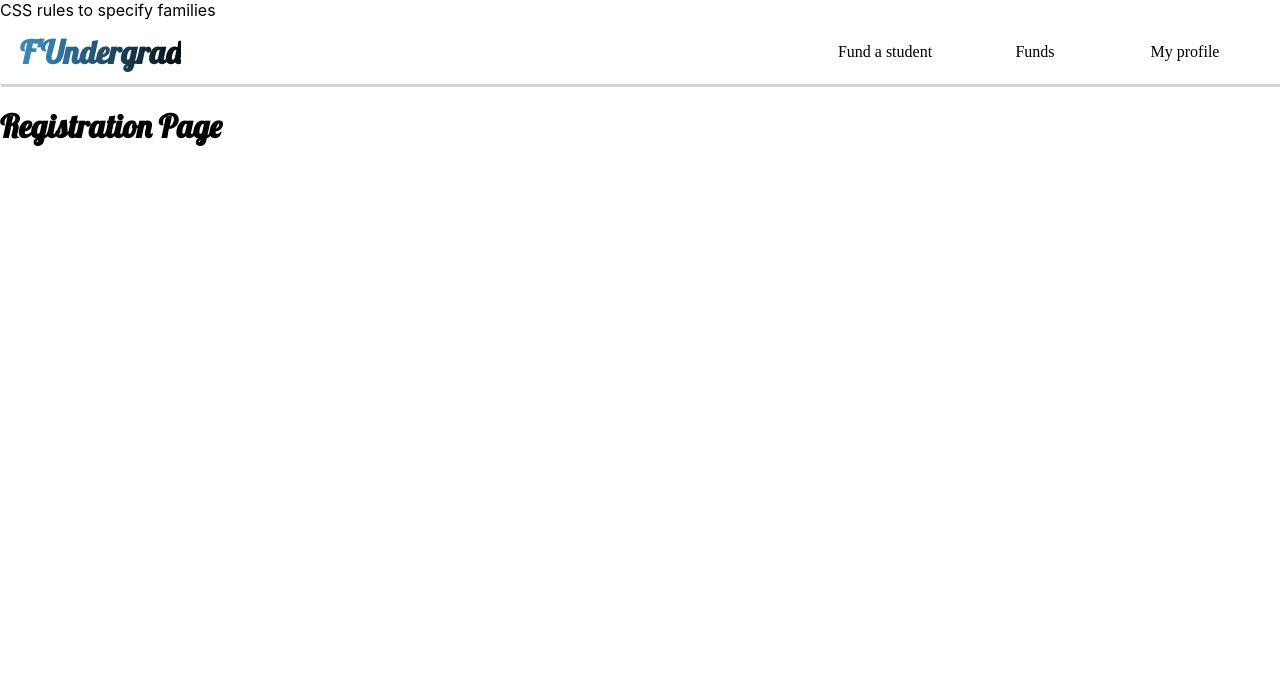
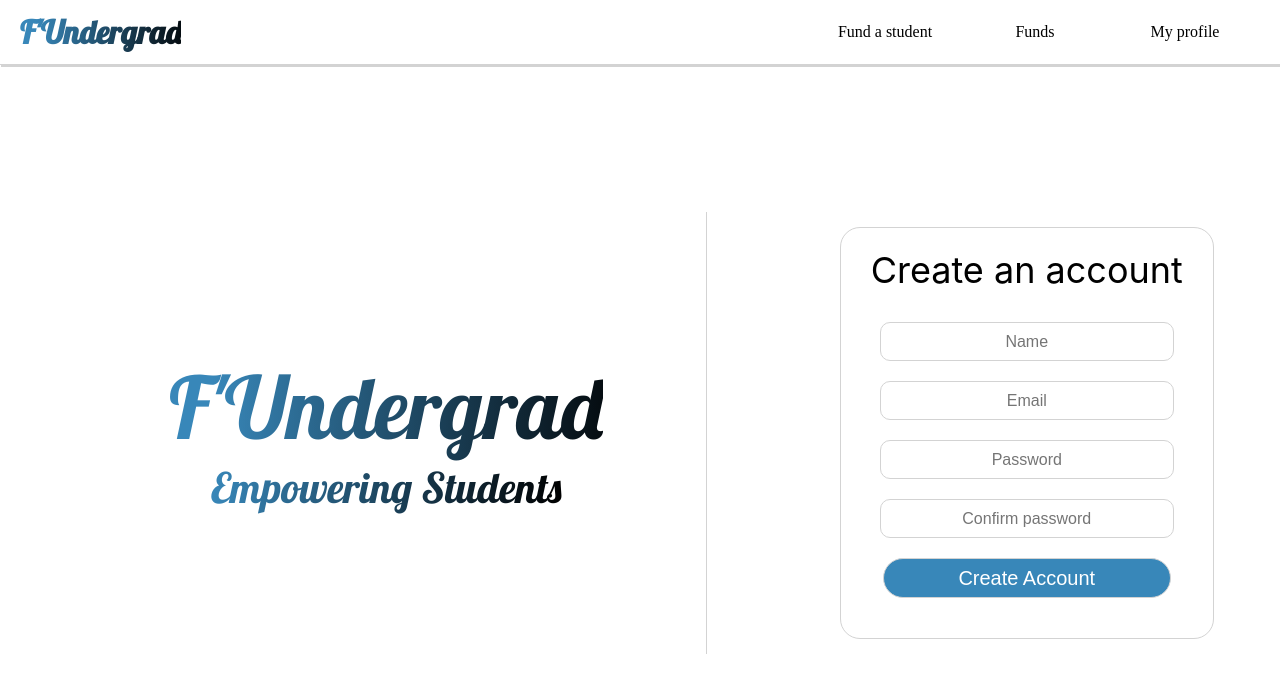
Before and after one commit to WB99/fundergrad-frontend, a React (Create React App) app: page /registration in a window 1280 px wide. Shown: the top 678 px of the page. Built offline with nearby package versions, Linux system fonts and the light colour scheme.

Commit message:
registration git push

```diff
--- a/public/index.html
+++ b/public/index.html
@@ -27,7 +27,7 @@
     <link rel="preconnect" href="https://fonts.googleapis.com">
     <link rel="preconnect" href="https://fonts.gstatic.com" crossorigin>
     <link href="https://fonts.googleapis.com/css2?family=Lobster&display=swap" rel="stylesheet">
-    CSS rules to specify families
+
 
 
     <title>React App</title>
@@ -35,6 +35,7 @@
   <body>
     <noscript>You need to enable JavaScript to run this app.</noscript>
     <div id="root"></div>
+
     <!--
       This HTML file is a template.
       If you open it directly in the browser, you will see an empty page.
--- /dev/null
+++ b/src/Components/Signup/Signup.css
@@ -0,0 +1,32 @@
+.signup{
+    width: 22rem;
+    border: 1px solid lightgray;
+    border-radius: 20px;
+    display: flex;
+    flex-direction: column;
+    align-items: center;
+    padding: 20px 10px;
+}
+
+.create-account{
+    font-size: 36px;
+    margin-bottom: 30px;
+}
+
+form input{
+    height: 35px;
+    width: 18rem;
+    margin-bottom: 20px;
+    border-radius: 10px;
+    border: 1px solid lightgray;
+    text-align: center;
+    font-size: 16px;
+}
+
+.submit{
+    height: 40px;
+    border-radius: 100px;
+    background: #3887B9;
+    color: white;
+    font-size: 20px;
+}
--- /dev/null
+++ b/src/Components/Signup/Signup.js
@@ -0,0 +1,16 @@
+import React from 'react'
+import "./Signup.css"
+function Signup() {
+    return (
+        <form className="signup">
+            <div className="create-account">Create an account</div>
+            <input placeholder='Name'></input>
+            <input placeholder='Email'></input>
+            <input placeholder='Password'></input>
+            <input placeholder='Confirm password'></input>
+            <input className="submit" type="submit" value="Create Account"></input>
+        </form>
+     );
+}
+
+export default Signup;
--- a/src/Pages/RegistrationPage.js
+++ b/src/Pages/RegistrationPage.js
@@ -1,11 +1,26 @@
 import React from "react";
 import NavBar from "../Components/Navbar";
+import Singup from "../Components/Signup/Signup";
+import classes from "./RegistrationPage.module.css"
 
 function RegistrationPage() {
   return (
     <div>
       <NavBar/>
-      <h1>Registration Page</h1>
+      <div className={classes.root}>
+        <div className={classes.left}>
+          <div className={classes.h1}>
+            F'Undergrad
+          </div>
+          <div className={classes.h2}>
+            Empowering Students
+          </div>
+        </div>
+        <div className="right">
+          <Singup />
+        </div>
+
+      </div>
     </div>
 
   );
--- /dev/null
+++ b/src/Pages/RegistrationPage.module.css
@@ -0,0 +1,41 @@
+.root{
+    width: 100%;
+    height: calc(100vh - 64px);
+    display:flex;
+    flex-direction: row;
+    align-items: center;
+    justify-content: space-around;
+}
+
+.h1{
+    font-size: 86px;
+    font-family: 'Lobster', cursive;
+    background: linear-gradient(90deg, #3887B9 9.72%, #000000 109.28%);
+    -webkit-background-clip: text;
+    -webkit-text-fill-color: transparent;
+}
+
+.h2{
+    font-size: 42px;
+    font-family: 'Lobster', cursive;
+    background: linear-gradient(90deg, #3887B9 0%, #000000 100%);
+    -webkit-background-clip: text;
+    -webkit-text-fill-color: transparent;
+}
+
+.left{
+    height: 60%;
+    width: 50%;
+    display: flex;
+    flex-direction: column;
+    align-items: center;
+    justify-content: center;
+    border-right: 1px solid lightgray;
+}
+
+.right{
+    width: 100px;
+    display: flex;
+    align-items: center;
+    justify-content: center;
+}
```
